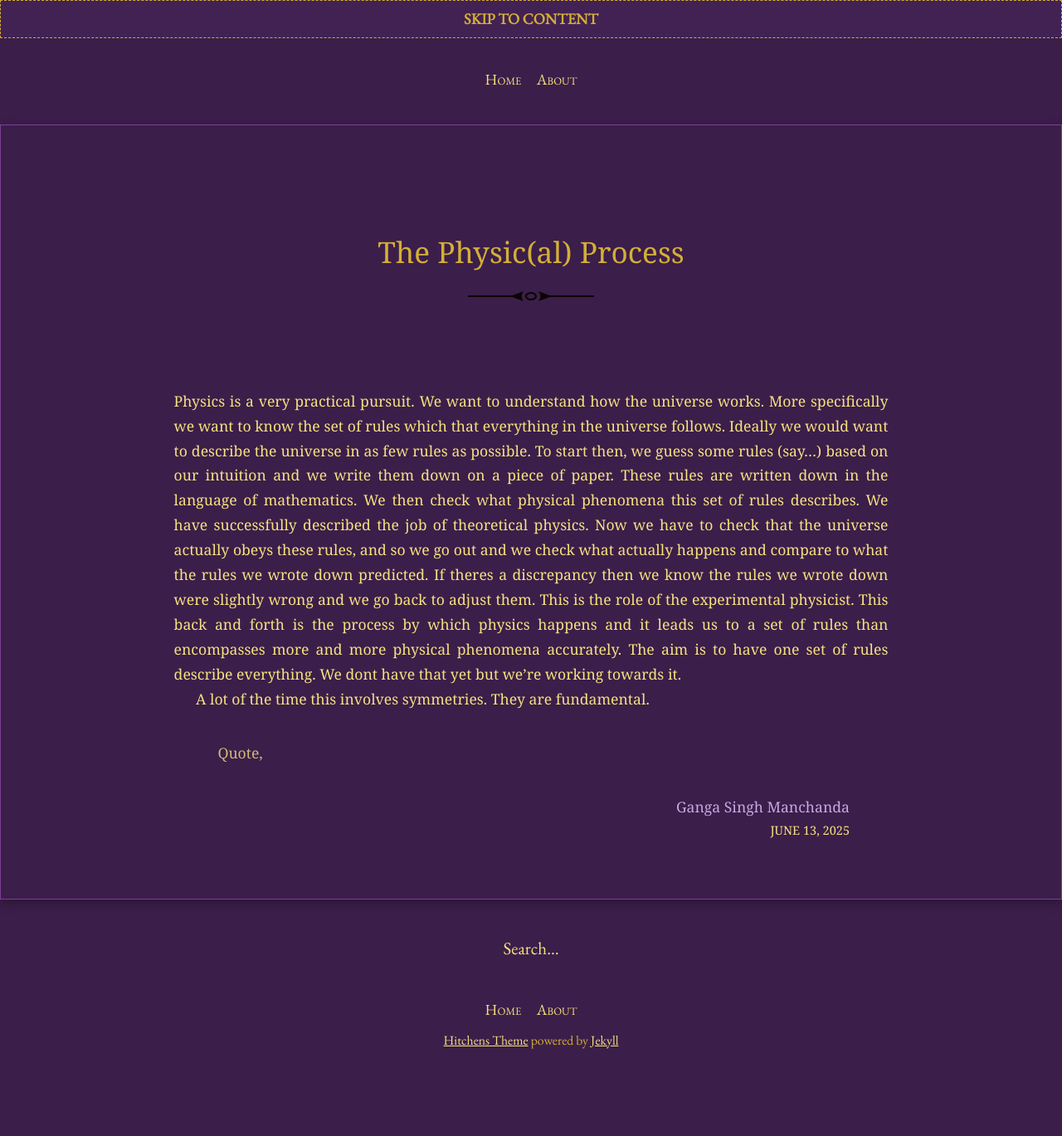
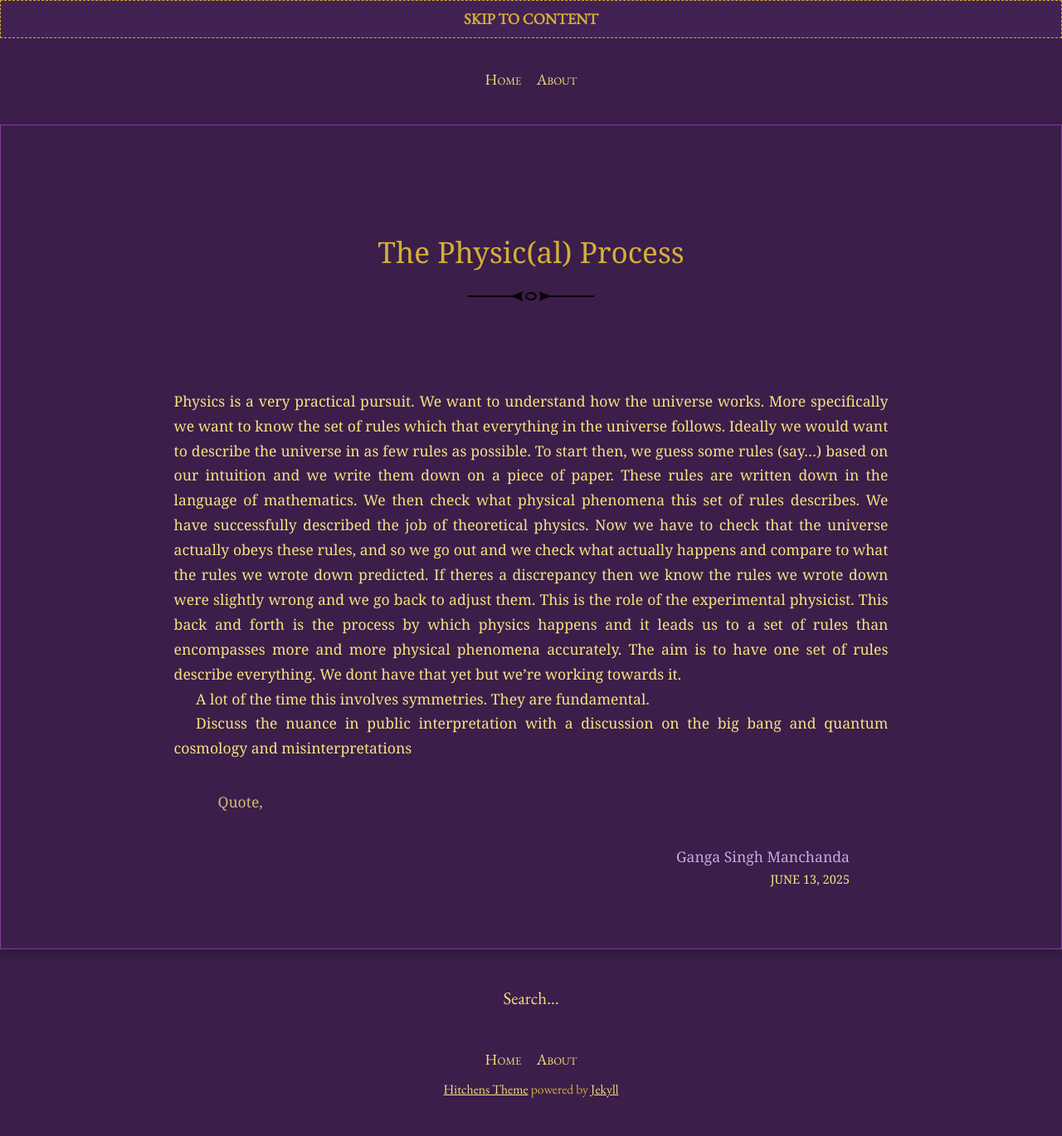
Before and after one commit to GangaSM/Meditations-on-Second-Philosophy, a Jekyll site: the page built from _posts/2025-06-13-thephysicalprocess.md, in a window 1280 px wide. Shown: the whole page at 83% size. Built offline with Jekyll 4.4.1, drawn with Linux system fonts in a browser that asks for light colours; before the commit the page ends 1309 px from its top, so only the background shows below that.

Commit message:
Update 2025-06-13-thephysicalprocess.md

```diff
--- a/_posts/2025-06-13-thephysicalprocess.md
+++ b/_posts/2025-06-13-thephysicalprocess.md
@@ -9,4 +9,6 @@ Physics is a very practical pursuit. We want to understand how the universe work
 
 A lot of the time this involves symmetries. They are fundamental.
 
+Discuss the nuance in public interpretation with a discussion on the big bang and quantum cosmology and misinterpretations
+
 >Quote,
```
